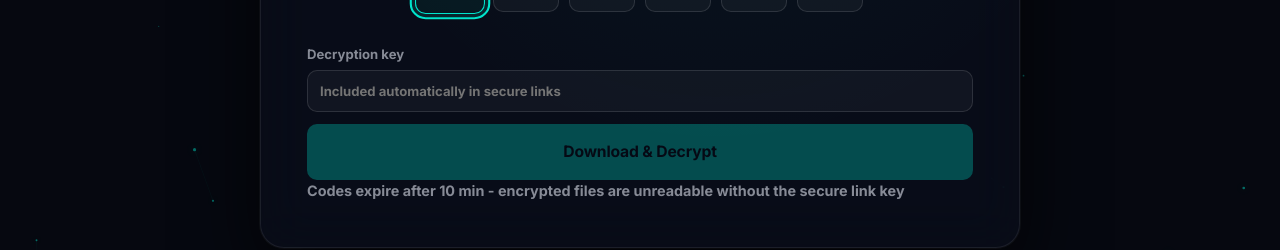
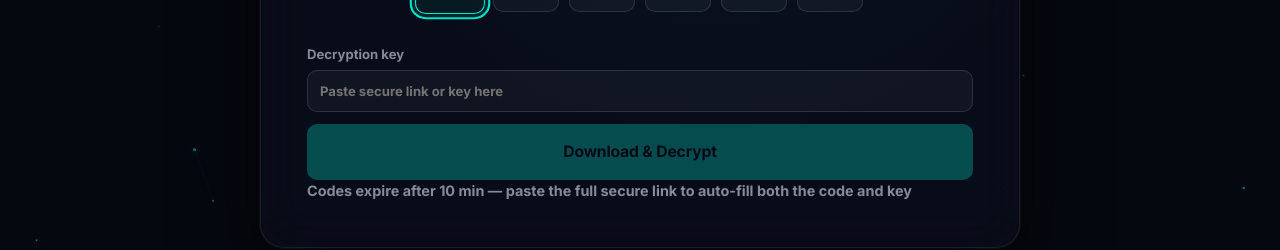
Before and after one commit to Bimal-bit/FolderDrop, a React (Vite) app in the folder web-ui/: page / in a window 1280 px wide. Both pictures are taken after a click on the button "Redeem a code". Shown: the part 1431-1681 px from the top of the page. Built offline with nearby package versions, Linux system fonts and the light colour scheme.

Commit message:
fix: accept full secure link in key field, auto-extract code and key

```diff
--- a/web-ui/src/components/ReceiverView.tsx
+++ b/web-ui/src/components/ReceiverView.tsx
@@ -131,10 +131,25 @@ export function ReceiverView({ onBack }: ReceiverViewProps) {
           <span>Decryption key</span>
           <input
             value={decryptionKey}
-            onChange={(e) => setDecryptionKey(e.target.value)}
-            placeholder="Included automatically in secure links"
+            onChange={(e) => {
+              const val = e.target.value;
+              // Accept a full secure link and extract the key from the fragment
+              try {
+                const hashMatch = val.match(/#key=([^&\s]+)/);
+                if (hashMatch) {
+                  const extractedKey = decodeURIComponent(hashMatch[1]);
+                  setDecryptionKey(extractedKey);
+                  // Also extract OTP from the link if present
+                  const codeMatch = val.match(/[?&]code=(\d{6})/);
+                  if (codeMatch) setOtp(codeMatch[1]);
+                  return;
+                }
+              } catch { /* ignore parse errors */ }
+              setDecryptionKey(val);
+            }}
+            placeholder="Paste secure link or key here"
             disabled={isDisabled}
-            type="password"
+            type="text"
           />
         </label>
 
@@ -170,7 +185,7 @@ export function ReceiverView({ onBack }: ReceiverViewProps) {
         </div>
       )}
 
-      <p className="receiver-hint">Codes expire after 10 min - encrypted files are unreadable without the secure link key</p>
+      <p className="receiver-hint">Codes expire after 10 min — paste the full secure link to auto-fill both the code and key</p>
     </div>
   );
 }
```
